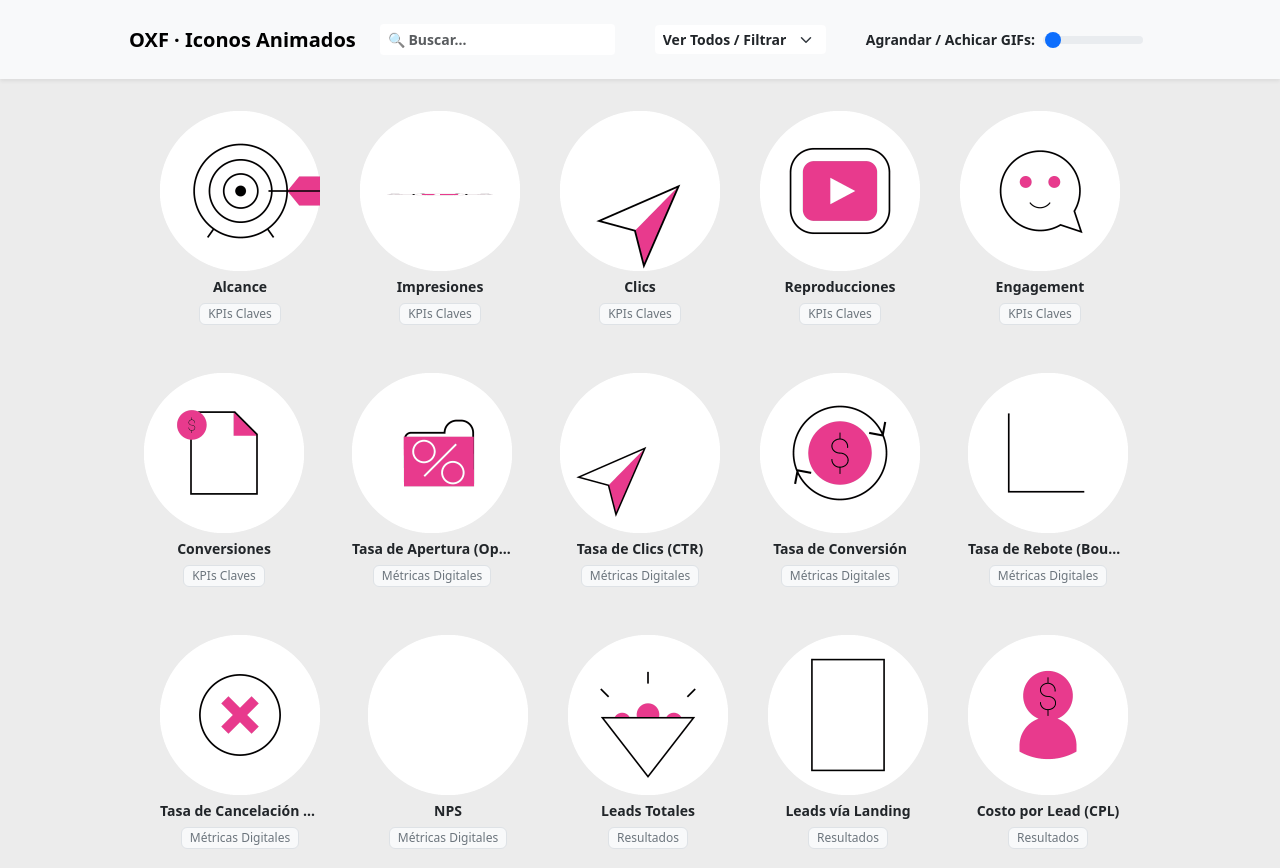
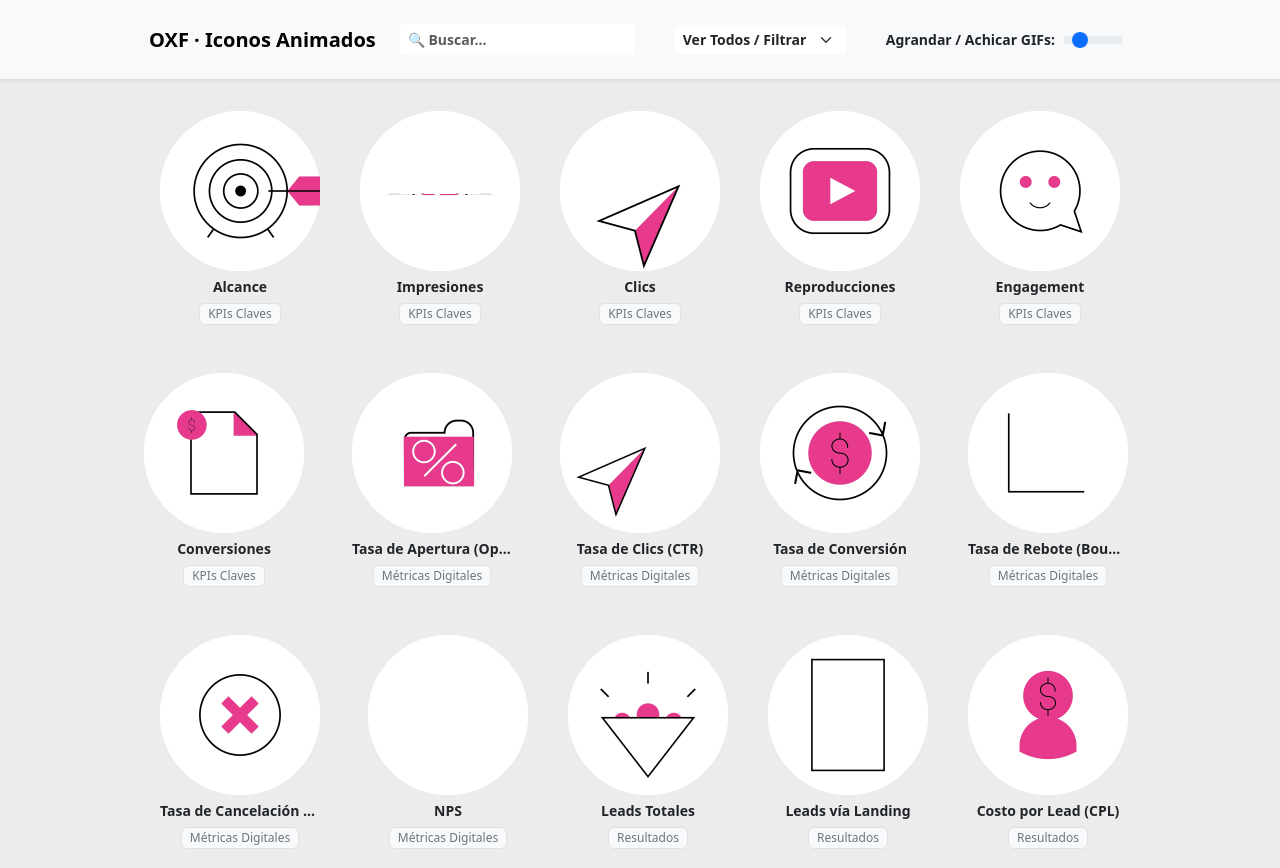
Before and after one commit to OraziHub/OXF-Set-de-Iconos, a plain HTML site: page index.html in a window 1280 px wide. Shown: the top 868 px of the page. Drawn offline with nearby package versions, Linux system fonts and the light colour scheme.

Commit message:
Update index.html

```diff
--- a/index.html
+++ b/index.html
@@ -82,7 +82,7 @@
 
                 <div class="d-none d-md-flex align-items-center p-2">
                      <small class="me-2 fw-bold">Agrandar / Achicar GIFs: </small>
-                    <input type="range" class="form-range" id="sizeSlider" min="150" max="640" value="160" style="width: 100px;">
+                    <input type="range" class="form-range" id="sizeSlider" min="40" max="640" value="160" style="width: 60px;">
                 </div>
             </div>
         </div>
@@ -198,4 +198,5 @@
         cargarDatos();
     </script>
 </body>
+
 </html>
```
